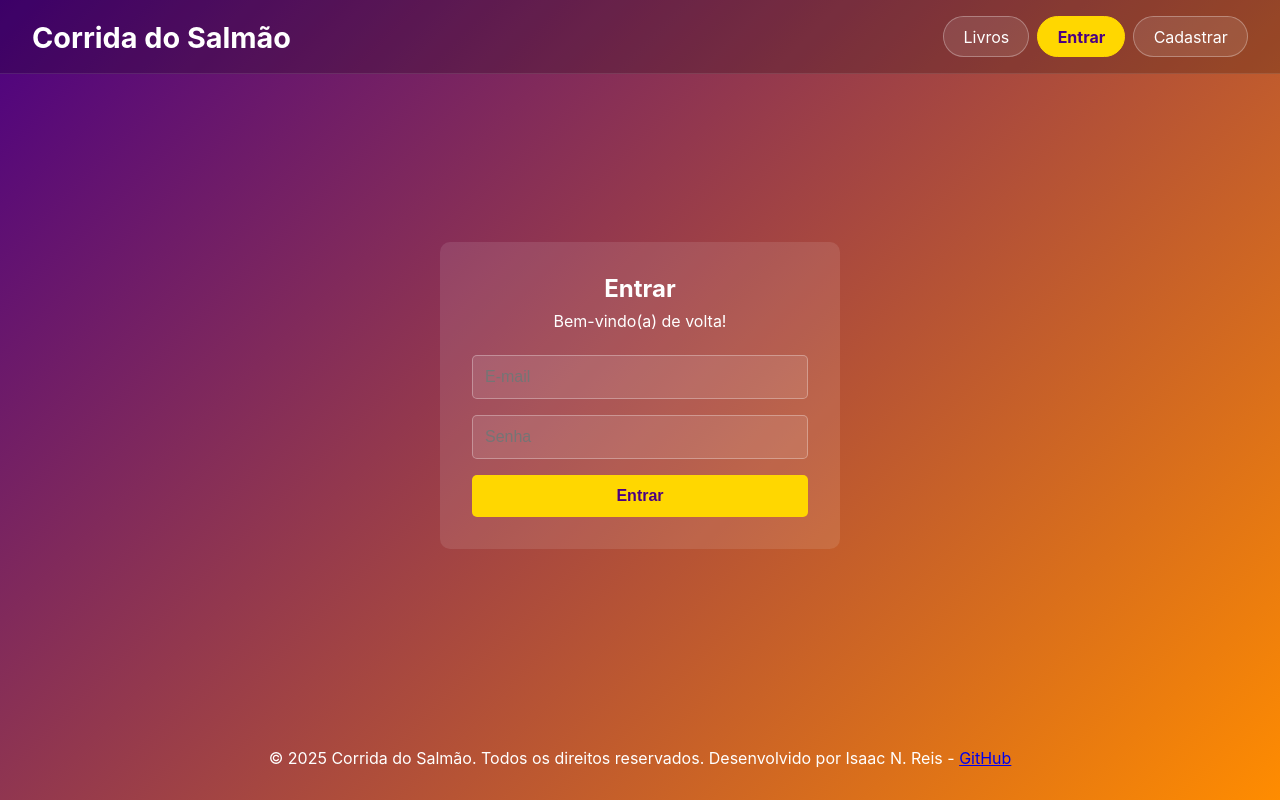
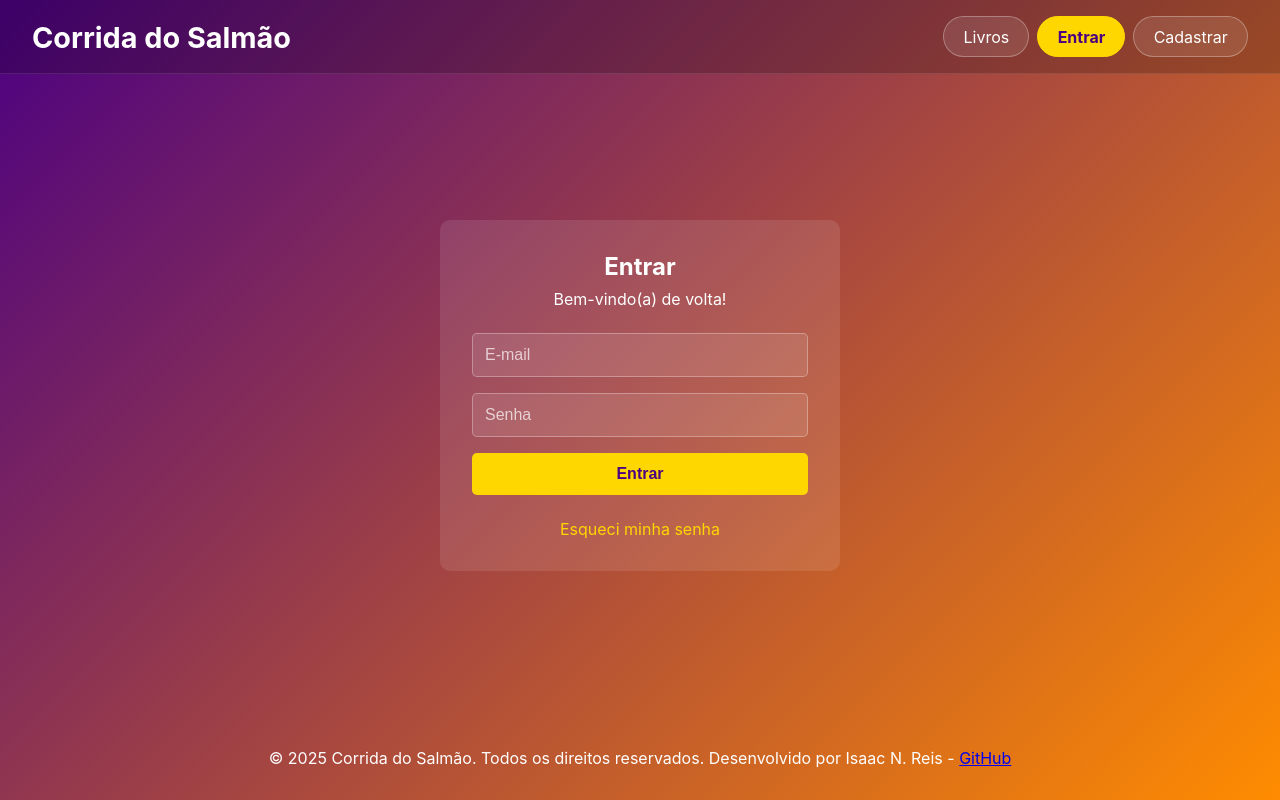
Before and after one commit to isaacnasreis/corrida-do-salmao-site, a React (Vite) app: page /login in a window 1280 px wide. Built offline with nearby package versions, Linux system fonts and the light colour scheme; no server answers.

Commit message:
criando funcionalidade de esqueci minha senha

```diff
--- a/src/assets/styles/AuthForm.css
+++ b/src/assets/styles/AuthForm.css
@@ -33,6 +33,10 @@
   font-size: 1rem;
 }
 
+.auth-form input::placeholder {
+  color: rgba(255, 255, 255, 0.7);
+}
+
 .auth-form button {
   width: 100%;
   padding: 0.75rem;
@@ -54,3 +58,15 @@
   color: #ff8080;
   margin-top: 1rem;
 }
+
+.form-links {
+  margin-top: 1.5rem;
+  text-align: center;
+}
+.form-links a {
+  color: #ffd700;
+  text-decoration: none;
+}
+.form-links a:hover {
+  text-decoration: underline;
+}
--- a/src/main.jsx
+++ b/src/main.jsx
@@ -10,6 +10,7 @@ import Signup from "./pages/Signup";
 import Login from "./pages/Login";
 import ProtectedRoute from "./components/ProtectedRoute";
 import Dashboard from "./pages/Dashboard";
+import ForgotPassword from "./pages/ForgotPassword.jsx";
 
 const router = createBrowserRouter([
   {
@@ -30,6 +31,7 @@ const router = createBrowserRouter([
       },
       { path: "/signup", element: <Signup /> },
       { path: "/login", element: <Login /> },
+      { path: '/forgot-password', element: <ForgotPassword /> },
       {
         path: "/dashboard",
         element: (
--- /dev/null
+++ b/src/pages/ForgotPassword.jsx
@@ -0,0 +1,44 @@
+import React, { useState } from 'react';
+import { auth } from '../firebase/config';
+import { sendPasswordResetEmail } from 'firebase/auth';
+import "../assets/styles/AuthForm.css";
+
+const ForgotPassword = () => {
+  const [email, setEmail] = useState('');
+  const [message, setMessage] = useState('');
+  const [error, setError] = useState('');
+
+  const handleSubmit = async (e) => {
+    e.preventDefault();
+    setMessage('');
+    setError('');
+
+    try {
+      await sendPasswordResetEmail(auth, email);
+      setMessage('Se uma conta existir para este e-mail, um link de recuperação foi enviado. Verifique sua caixa de entrada.');
+    } catch (err) {
+      setError('Ocorreu um erro. Por favor, tente novamente.');
+    }
+  };
+
+  return (
+    <div className="auth-container">
+      <form onSubmit={handleSubmit} className="auth-form">
+        <h2>Recuperar Senha</h2>
+        <p>Digite o e-mail associado à sua conta e enviaremos um link para redefinir sua senha.</p>
+        <input
+          type="email"
+          value={email}
+          onChange={(e) => setEmail(e.target.value)}
+          placeholder="Seu e-mail de cadastro"
+          required
+        />
+        <button type="submit">Enviar Link de Recuperação</button>
+        {message && <p className="success-message">{message}</p>}
+        {error && <p className="error-message">{error}</p>}
+      </form>
+    </div>
+  );
+};
+
+export default ForgotPassword;
--- a/src/pages/Login.jsx
+++ b/src/pages/Login.jsx
@@ -1,6 +1,6 @@
 import React, { useState } from "react";
 import { getAuth, signInWithEmailAndPassword } from "firebase/auth";
-import { useNavigate } from "react-router-dom";
+import { Link, useNavigate } from "react-router-dom";
 import "../assets/styles/AuthForm.css";
 
 const Login = () => {
@@ -43,6 +43,9 @@ const Login = () => {
         />
         <button type="submit">Entrar</button>
         {error && <p className="error-message">{error}</p>}
+        <div className="form-links">
+          <Link to="/forgot-password">Esqueci minha senha</Link>
+        </div>
       </form>
     </div>
   );
```
